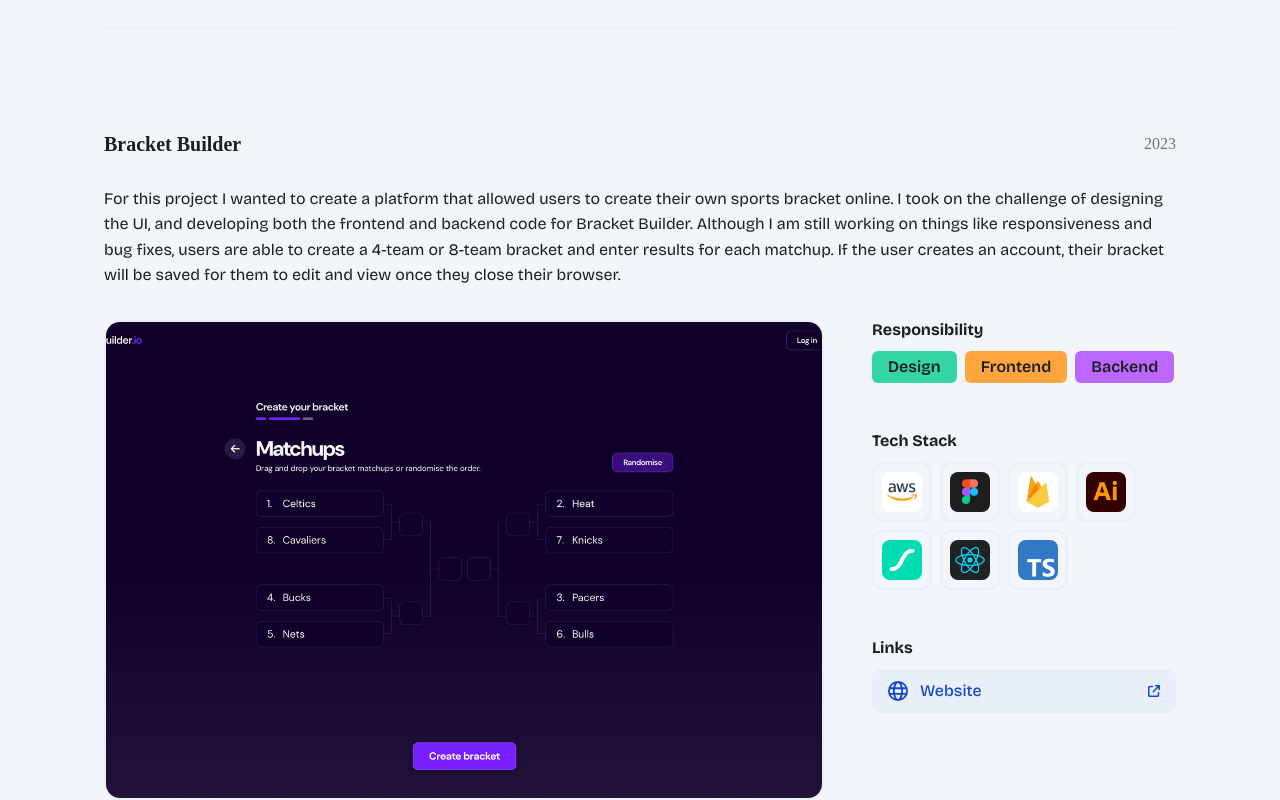
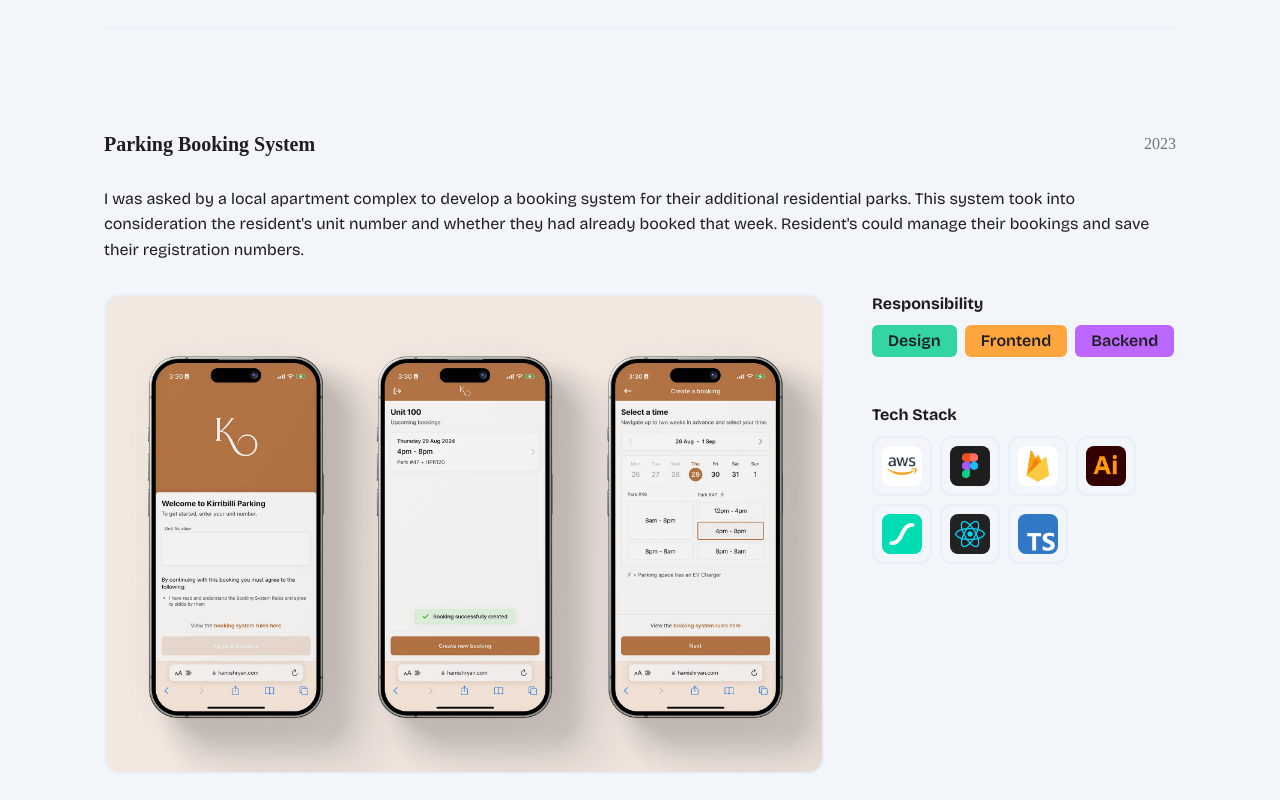
Before and after one commit to hamishryan6/portfolio, a React (Create React App) app: page /portfolio in a window 1280 px wide. Shown: the part 540-1340 px from the top of the page. Built offline with nearby package versions, Linux system fonts and the light colour scheme; a web font is replaced by a local one.

Commit message:
removed tech stack items and added booking system to portfolio

```diff
--- a/src/pages/Home/Home.tsx
+++ b/src/pages/Home/Home.tsx
@@ -10,7 +10,7 @@ import { useModalContext } from '../../Context'
 
 export default function Home() {
 
-  const tech: tech[] = ['Figma', 'Webflow', 'After Effects', 'Illustrator', 'InDesign', 'Photoshop', 'XD', 'Lottie', 'React', 'React Native', 'Typescript', 'HTML', 'CSS', 'Firebase', 'AWS', 'Vue.js', 'Shopify', 'Wordpress']
+  const tech: tech[] = ['Figma', 'React', 'Typescript', 'HTML', 'CSS', 'After Effects', 'Illustrator', 'InDesign', 'Photoshop', 'XD', 'Lottie', 'Webflow', 'React Native', 'Firebase', 'AWS', 'Vue.js']
 
   const [selectedExperience, setSelectedExperience] = useState<Experience>()
   const { isModalOpen, setIsModalOpen, revealObservedElements } = useModalContext()
--- a/src/pages/Portfolio/Portfolio.tsx
+++ b/src/pages/Portfolio/Portfolio.tsx
@@ -1,5 +1,4 @@
 import './Portfolio.css'
-import { useModalContext } from '../../Context'
 import PortfolioItem from '../../components/PortfolioItem/PortfolioItem'
 import InvoiceGenerator from '../../assets/images/invoice-generator.png'
 import PGWWebsite from '../../assets/images/pgw-website.jpg'
@@ -9,6 +8,7 @@ import hometownnp from '../../assets/images/hometownnp.jpg'
 import FlightTracker from '../../assets/images/flight-tracker.jpg'
 import hutch from '../../assets/images/hutch.jpg'
 import bracketBuilder from '../../assets/images/bracket-builder.jpg'
+import bookingSystem from '../../assets/images/booking-system.jpg'
 
 export default function Portfolio() {
 
@@ -27,6 +27,16 @@ export default function Portfolio() {
             </div>
 
             <div className='Section__Content'>
+
+                <PortfolioItem
+                    id='booking-system'
+                    title='Parking Booking System'
+                    year='2023'
+                    description={`I was asked by a local apartment complex to develop a booking system for their additional residential parks. This system took into consideration the resident's unit number and whether they had already booked that week. Resident's could manage their bookings and save their registration numbers.`}
+                    tags={['Design', 'Frontend', 'Backend']}
+                    tech={['AWS', 'Figma', 'Firebase', 'Illustrator', 'Lottie', 'React', 'Typescript']}
+                    image={bookingSystem}
+                />
 
                 <PortfolioItem
                     id='bracket-builder'
```
Also changed, not shown: src/content.tsx (+0 -11 lines), src/assets/images/booking-system.jpg (added).
